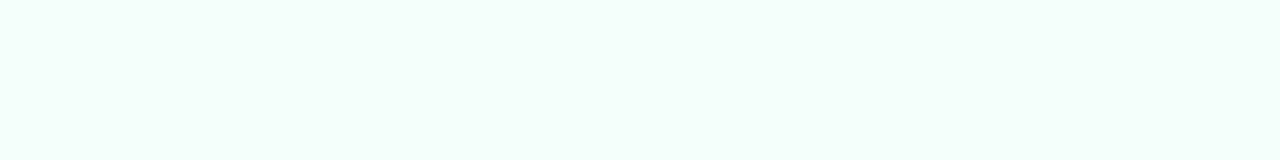
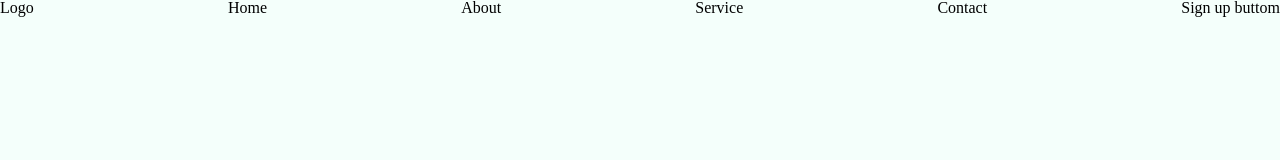
Before and after one commit to cardosomartins/marketing-agency-website, a plain HTML site: page index.html in a window 1280 px wide. Drawn offline with Linux system fonts and the light colour scheme.

Commit message:
Creation of navigation bar

```diff
--- /dev/null
+++ b/css/components/navigation-bar.css
@@ -0,0 +1,4 @@
+.navigation-bar{
+    display: flex;
+    justify-content: space-between;
+}
--- a/index.html
+++ b/index.html
@@ -5,9 +5,17 @@
         <meta name="viewport" content="width=device-width, initial-scale=1.0">
         <link rel="stylesheet" href="css/reset.css">
         <link rel="stylesheet" href="css/style.css">
+        <link rel="stylesheet" href="css/components/navigation-bar.css">
         <title>Paul's Marketing Agency</title>
     </head>
 <body>
-
+    <nav class="navigation-bar">
+        <a>Logo</a>
+        <a>Home</a>
+        <a>About</a>
+        <a>Service</a>
+        <a>Contact</a>
+        <a>Sign up buttom</a>
+    </nav>
 </body>
 </html>
```
